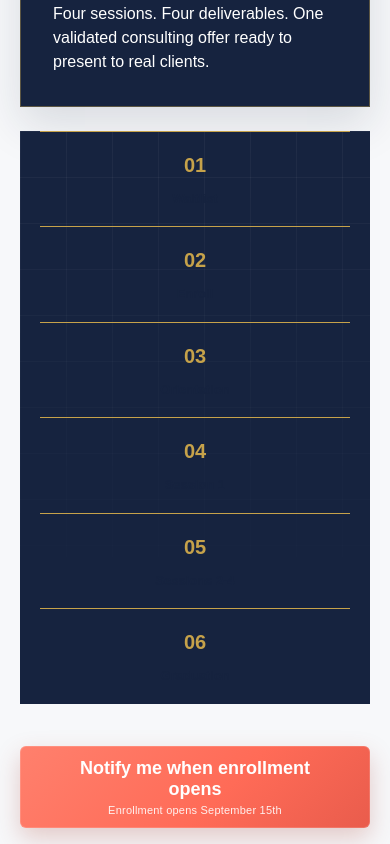
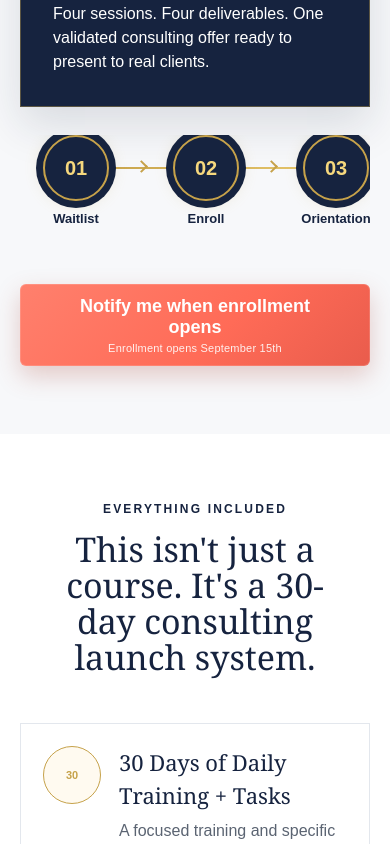
Before and after one commit to enyconsulting-dev/bootcamp, a Next.js app in the folder frontend/: page /enroll in a window 390 px wide. Shown: the part 7320-8164 px from the top of the page. Built offline with nearby package versions, Linux system fonts and the light colour scheme; no server answers.

Commit message:
UI button alignment

```diff
--- a/frontend/src/app/EnrollmentSalesPage.tsx
+++ b/frontend/src/app/EnrollmentSalesPage.tsx
@@ -93,7 +93,7 @@ export default function EnrollmentSalesPage() {
 
     <section className="sales-section sales-promise"><div className="sales-heading"><p className="sales-label">One focus. One outcome.</p><h2>In 30 days, you will have a consulting offer that can land real clients.</h2><p>A real, packaged offer with a defined niche, a positioning statement, a confident price, and evidence from real market conversations.</p></div><ul className="promise-list">{["A positioning statement that tells the right client why you are the one to hire", "A one-page consulting offer, packaged, priced, and ready to present", "Logged evidence from 10-15 validation conversations", "A LinkedIn profile rebuilt around your consulting offer", "A three-minute offer pitch delivered live with direct feedback"].map((item) => <li key={item}>{item}</li>)}</ul><p className="promise-close">This is not a course you watch and forget. This is a build.</p></section>
 
-    <section className="sales-section sales-curriculum"><div className="sales-heading"><p className="sales-label dark">The 30-day curriculum</p><h2>Here&apos;s exactly what you build, week by week.</h2><p>Every week has a theme, daily training, daily tasks, and one real deliverable you submit.</p></div><div className="sales-week-grid">{weeks.map(([number, title, days, date, deliverable, text, bullets]) => <article className="sales-week" key={number}><span className="sales-week-number">{number}</span><p className="sales-week-meta">{days} / {title}</p><p className="sales-session">{date}</p><h3>{deliverable}</h3><p>{text}</p><ul>{(bullets as string[]).map((bullet) => <li key={bullet}>{bullet}</li>)}</ul><strong>Deliverable: {deliverable}</strong></article>)}</div><article className="sales-capstone"><p className="sales-label">Capstone - graduation</p><h3>Saturday, October 31</h3><p>Four sessions. Four deliverables. One validated consulting offer ready to present to real clients.</p></article><div className="sales-timeline">{["Waitlist", "Enroll", "Orientation", "Session 1", "Sessions 2-4", "Graduation"].map((item, index) => <span key={item}><b>{String(index + 1).padStart(2, "0")}</b>{item}</span>)}</div><EnrollmentButton currency={currency} className="cta coral-dark" /></section>
+    <section className="sales-section sales-curriculum"><div className="sales-heading"><p className="sales-label dark">The 30-day curriculum</p><h2>Here&apos;s exactly what you build, week by week.</h2><p>Every week has a theme, daily training, daily tasks, and one real deliverable you submit.</p></div><div className="sales-week-grid">{weeks.map(([number, title, days, date, deliverable, text, bullets]) => <article className="sales-week" key={number}><span className="sales-week-number">{number}</span><p className="sales-week-meta">{days} / {title}</p><p className="sales-session">{date}</p><h3>{deliverable}</h3><p>{text}</p><ul>{(bullets as string[]).map((bullet) => <li key={bullet}>{bullet}</li>)}</ul><strong>Deliverable: {deliverable}</strong></article>)}</div><article className="sales-capstone"><p className="sales-label">Capstone - graduation</p><h3>Saturday, October 31</h3><p>Four sessions. Four deliverables. One validated consulting offer ready to present to real clients.</p></article><div className="sales-chain">{["Waitlist", "Enroll", "Orientation", "Session 1", "Sessions 2-4", "Graduation"].map((item, index) => <span key={item}><b>{String(index + 1).padStart(2, "0")}</b>{item}</span>)}</div><EnrollmentButton currency={currency} className="cta coral-dark" /></section>
 
     <section className="sales-section sales-included"><div className="sales-heading"><p className="sales-label dark">Everything included</p><h2>This isn&apos;t just a course. It&apos;s a 30-day consulting launch system.</h2></div><div className="sales-included-grid">{included.map(([icon, title, text]) => <article key={title}><span>{icon}</span><div><h3>{title}</h3><p>{text}</p></div></article>)}<article className="order-bump"></article></div></section>
 
--- a/frontend/src/app/globals.css
+++ b/frontend/src/app/globals.css
@@ -613,9 +613,11 @@ footer { border-top: 1px solid #ffffff12; }
 .sales-week > strong { display: block; margin-top: 18px; padding-top: 15px; border-top: 1px solid #c6a24a66; color: var(--sales-gold); font-size: 14px; }
 .sales-capstone { max-width: 1120px; margin: 20px auto 0; padding: 32px; border: 1px solid #c6a24a66; background: var(--sales-navy); color: white; box-shadow: 0 18px 42px #16233f22; }
 .sales-capstone h3, .sales-capstone p:not(.sales-label) { color: white; }
-.sales-timeline { max-width: 1120px; margin: 24px auto 0; grid-template-columns: repeat(6, 1fr); }
-.sales-timeline span { display: grid; gap: 9px; padding: 18px 12px; border-top: 1px solid var(--sales-gold); color: var(--sales-navy); font-size: 13px; font-weight: 700; text-align: center; }
-.sales-timeline b { color: var(--sales-gold); font-size: 20px; }
+  .sales-chain { position: relative; max-width: 1120px; margin: 28px auto 0; display: grid; grid-template-columns: repeat(6, minmax(0, 1fr)); gap: 0; }
+  .sales-chain::before { position: absolute; top: 32px; right: 8%; left: 8%; height: 2px; background: linear-gradient(90deg, var(--sales-gold), #f6d87d, var(--sales-gold)); content: ""; }
+  .sales-chain span { position: relative; z-index: 1; display: grid; justify-items: center; gap: 10px; padding: 0 10px; color: var(--sales-navy); font-size: 13px; font-weight: 700; line-height: 1.3; text-align: center; }
+  .sales-chain span:not(:last-child)::after { position: absolute; top: 27px; right: -3px; width: 9px; height: 9px; border-top: 2px solid var(--sales-gold); border-right: 2px solid var(--sales-gold); transform: rotate(45deg); content: ""; }
+  .sales-chain b { display: grid; place-items: center; width: 66px; height: 66px; border: 2px solid var(--sales-gold); border-radius: 50%; background: var(--sales-navy); color: #f6d87d; font-size: 20px; box-shadow: 0 0 0 7px #16233f, 0 0 18px #c6a24a55; }
 .sales-included-grid { grid-template-columns: repeat(2, 1fr); }
 .sales-included-grid article { display: flex; gap: 18px; padding: 22px; border: 1px solid #e3e7ed; background: white; transition: transform .2s ease, border-color .2s ease; }
 .sales-included-grid article:hover { transform: translateY(-4px); border-color: #c6a24a99; }
@@ -690,6 +692,12 @@ footer { border-top: 1px solid #ffffff12; }
   .sales-timeline { padding-inline: 20px; }
   .sales-timeline .sales-heading { padding-inline: 0; }
   .sales-timeline .sales-map { padding-inline: 0; }
+  .sales-timeline { display: flex; gap: 18px; overflow-x: auto; justify-content: flex-start; padding-bottom: 14px; scrollbar-width: thin; }
+  .sales-timeline::before { top: 32px; right: 65px; left: 65px; width: 720px; }
+  .sales-chain { display: flex; gap: 18px; overflow-x: auto; justify-content: flex-start; padding-bottom: 14px; scrollbar-width: thin; }
+  .sales-chain::before { top: 32px; right: 65px; left: 65px; width: 720px; }
+  .sales-chain span { flex: 0 0 112px; padding: 0; }
+  .sales-chain span:not(:last-child)::after { right: -14px; }
 }
 
 @media (max-width: 700px) {
```
